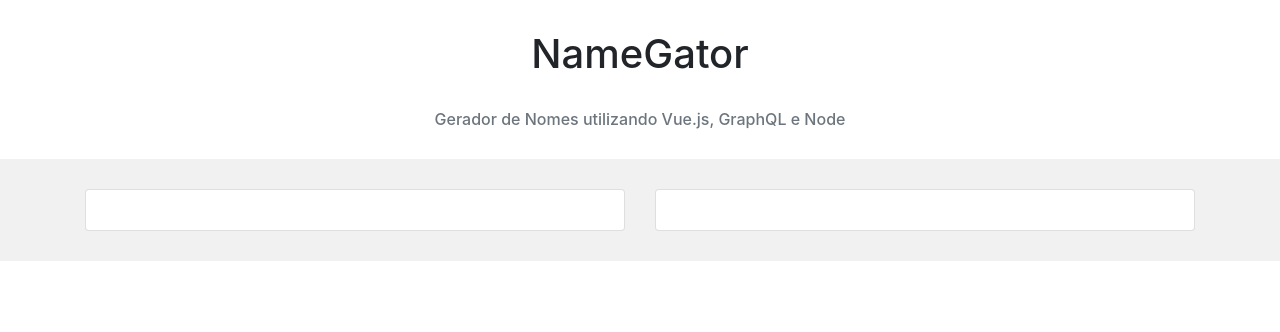
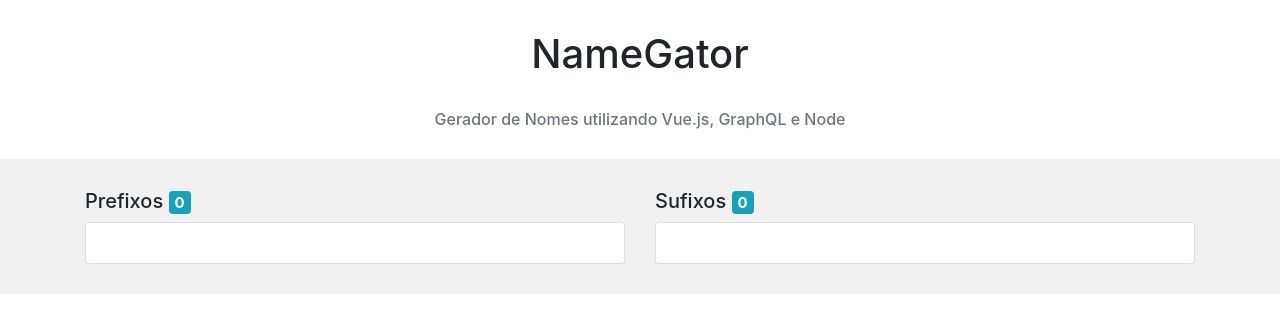
Before and after one commit to carloshquadrado/fullstack_vue_graphql_node, a Vue app in the folder 01-InicioVue/: page / in a window 1280 px wide. Shown: the top 332 px of the page. Built offline with nearby package versions, Linux system fonts and the light colour scheme; the HTML template or start-up script is replaced by a standard one.

Commit message:
prefixos e sufixos + contador

```diff
--- a/01-InicioVue/src/App.vue
+++ b/01-InicioVue/src/App.vue
@@ -9,12 +9,14 @@
       <div class="container">
           <div class="row">
             <div class="col-md">
+              <h5>Prefixos <span class="badge badge-info">0</span></h5>
               <div class="card">
                 <div class="card-body">
                 </div>
               </div>
             </div>
             <div class="col-md">
+              <h5>Sufixos <span class="badge badge-info">0</span></h5>
               <div class="card">
                 <div class="card-body">
                 </div>
```
